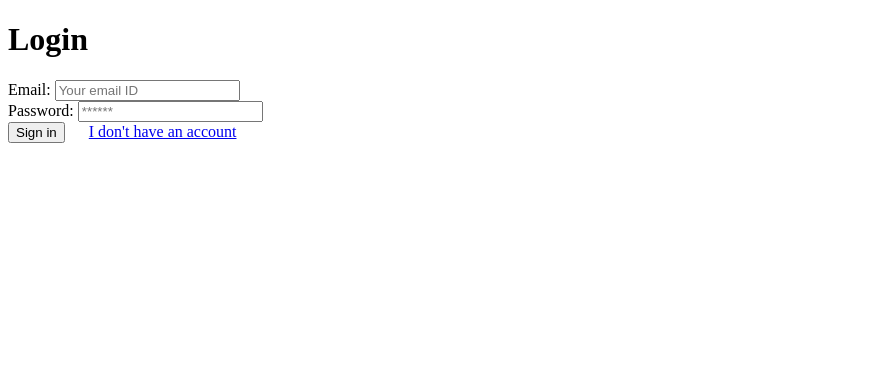
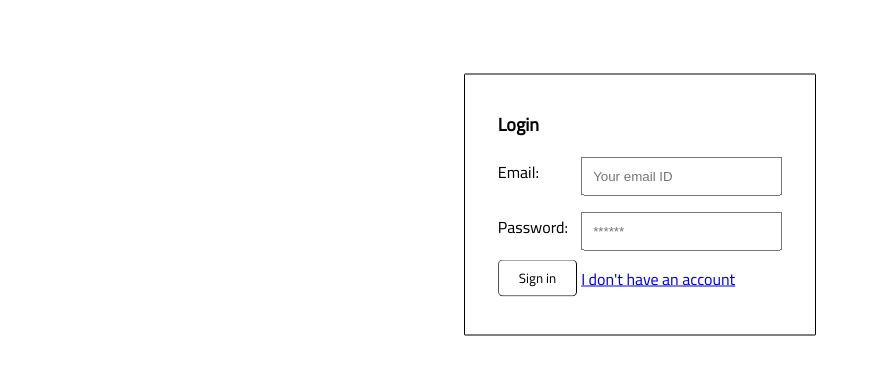
Before and after one commit to aneeshjose/Sample-Shopping-Website, a Flask app: page /signin in a window 1280 px wide. Shown: the top 375 px of the page, without its empty margins (0-871 px from the left). Run offline with Flask 2, Linux system fonts and the light colour scheme.

Commit message:
signin UI

```diff
--- a/templates/signin.html
+++ b/templates/signin.html
@@ -1,22 +1,83 @@
 <!DOCTYPE html>
 <html>
     <head>
-        <title>SkillsMe Assignment Login</title>
+        <title>Login</title>
+        <link rel="preconnect" href="https://fonts.gstatic.com">
+        <link href="https://fonts.googleapis.com/css2?family=Cairo:wght@200;300;400&display=swap" rel="stylesheet">
+        <!-- <link rel= "stylesheet" type= "text/css" href= "{{ url_for('static',filename='styles/style.css') }}"> -->
+        <style>
+            body{
+                font-family: 'Cairo', sans-serif;
+            }
+            input{
+                padding: 10px;
+                margin-top: 10px;
+            }
+            .heading{
+                font-size: large;
+                font-weight: 900;
+                margin: auto;
+            }
+            .error{
+                font-size: 13px;
+                color: red;
+            }
+            button{
+                background-color: white;
+                color: black;
+                border-radius: 5px;
+                border-color: black;
+                border-width: 1pt;
+                padding: 5px;
+                padding-left: 20px;
+                padding-right: 20px;
+                margin-top: 5px;
+                margin-bottom: 5px;
+                font-family: 'Cairo', sans-serif;
+            }
+            .boxborder{
+                margin-left: auto;
+                margin-right: auto;
+                transform: translateY(25%);
+                height: 50%;
+                width: auto;
+                border-style: solid;
+                border-width: 1px;
+                border-color: black;
+                border-radius: 1px;
+                padding: 30px;
+            }
+        </style>
     </head>
     <body>
-        <h1>Login</h1>
-        <div id="message">
-            {{ message }}
-        </div>
+
         <form action="./signin" method="POST" name="form">
-            <div id = "emaildiv"></div>
-            Email: <input type="email" name="email" placeholder="Your email ID"><br>
-
-            <div id = "passworddiv"></div>
-            Password: <input type="password" name="password" placeholder="******"> <br>
-            <button type="button" onclick="validate()">Sign in</button>
-            &nbsp;&nbsp;&nbsp;&nbsp;
-            <a href="./signup">I don't have an account</a>
+            <table class="boxborder">
+                <tr>
+                    <td rowspan="2" class="heading">Login</td>
+                </tr>
+                <tr>
+                    <td>
+                        <div id="message">
+                            {{ message }}
+                        </div>
+                    </td>
+                </tr>
+                <tr class="error" id = "emaildiv"></tr>
+                <tr>
+                    <td>Email:</td>
+                    <td> <input type="email" name="email" placeholder="Your email ID"></td>
+                </tr>
+                <tr class="error" id = "passworddiv"></tr>
+                <tr>
+                    <td>Password:</td>
+                    <td><input type="password" name="password" placeholder="******"></td>
+                </tr>
+                <tr>
+                    <td><button type="button" onclick="validate()">Sign in</button></td>
+                    <td><a href="./signup">I don't have an account</a></td>
+                </tr>
+            </table>
         </form>
         <script>
             function validate(){
```
Also changed, not shown: static/styles/style.css (added, +11 -0 lines).
